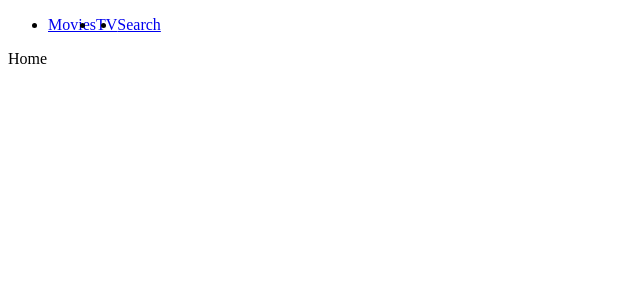
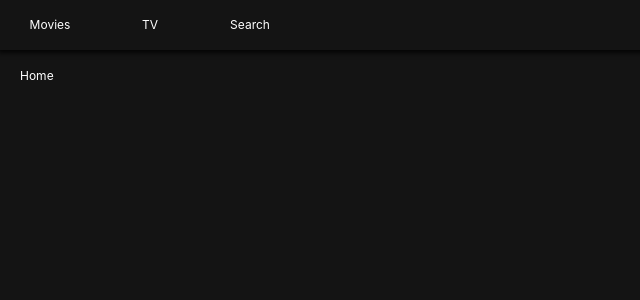
Before and after one commit to woc917/netflix_clone, a React (Create React App) app: page / in a window 1280 px wide. Shown: the top 300 px of the page, without its empty margins (0-640 px from the left). Built offline with nearby package versions, Linux system fonts and the light colour scheme.

Commit message:
globalstyle

```diff
--- a/package.json
+++ b/package.json
@@ -10,7 +10,8 @@
     "react-dom": "^16.12.0",
     "react-router-dom": "^5.1.2",
     "react-scripts": "3.3.0",
-    "styled-components": "^4.4.1"
+    "styled-components": "^4.4.1",
+    "styled-reset": "^4.0.9"
   },
   "scripts": {
     "start": "react-scripts start",
--- a/src/App.js
+++ b/src/App.js
@@ -17,6 +17,7 @@
 import React, { Component } from 'react'
 import './App.css';
 import Router from './Components/Router';
+import GlobalStyle from './Components/GlobalStyle';
 
 export default class App extends Component {
 
@@ -32,6 +33,7 @@
 
       <>
         <Router />
+        <GlobalStyle />
       </>
 
     )
--- /dev/null
+++ b/src/Components/GlobalStyle.js
@@ -0,0 +1,27 @@
+import { createGlobalStyle } from 'styled-components';
+import reset from "styled-reset";
+
+const globalStyles = createGlobalStyle`
+
+    ${reset};
+
+    a {
+        text-decoration: none;
+        color: inherit;
+    }
+
+    * {
+        box-sizing: border-box;
+    }
+
+    body {
+        font-family:-apple-system, BlinkMacSystemFont, 'Segoe UI', Roboto, Oxygen, Ubuntu, Cantarell, 'Open Sans', 'Helvetica Neue', sans-serif;
+        font-size: 12px;
+        background-color: rgba(20, 20, 20, 1);
+        color: white;
+        padding-top: 70px;
+        padding-left: 20px;
+    }
+`;
+
+export default globalStyles;
--- a/src/Components/Header.js
+++ b/src/Components/Header.js
@@ -5,7 +5,17 @@
 
 
 const Header = styled.header`
-
+    color: white;
+    position: fixed;
+    top: 0;
+    left: 0;
+    width: 100%;
+    height: 50px;
+    display: flex;
+    align-items: center;
+    background-color: rgba(20, 20, 20, 0.8);
+    z-index: 10;
+    box-shadow 0px 1px 5px 2px rgba(0, 0, 0, 0.8);
 `;
 
 
@@ -13,12 +23,17 @@
     display: flex;
 `;
 
-const Li = styled.li`
-
+const Item = styled.li`
+    width: 100px;
+    height: 50px;
+    text-align: center;
 `;
 
 const SLink = styled(Link)`
-
+    height: 50px;
+    display: flex;
+    align-items: center;
+    justify-content: center;
 `;
 
 
@@ -28,17 +43,17 @@
             <Header>
                 <List>
 
-                    <Li>
+                    <Item>
                         <SLink to="/">Movies</SLink>
-                    </Li>
+                    </Item>
 
-                    <Li>
+                    <Item>
                         <SLink to="/tv">TV</SLink>
-                    </Li>
+                    </Item>
 
-                    <Li>
+                    <Item>
                         <SLink to="/search">Search</SLink>
-                    </Li>
+                    </Item>
 
                 </List>
             </Header>
```
Also changed, not shown: 1 other file (tests, documents, lock files or other folders).
